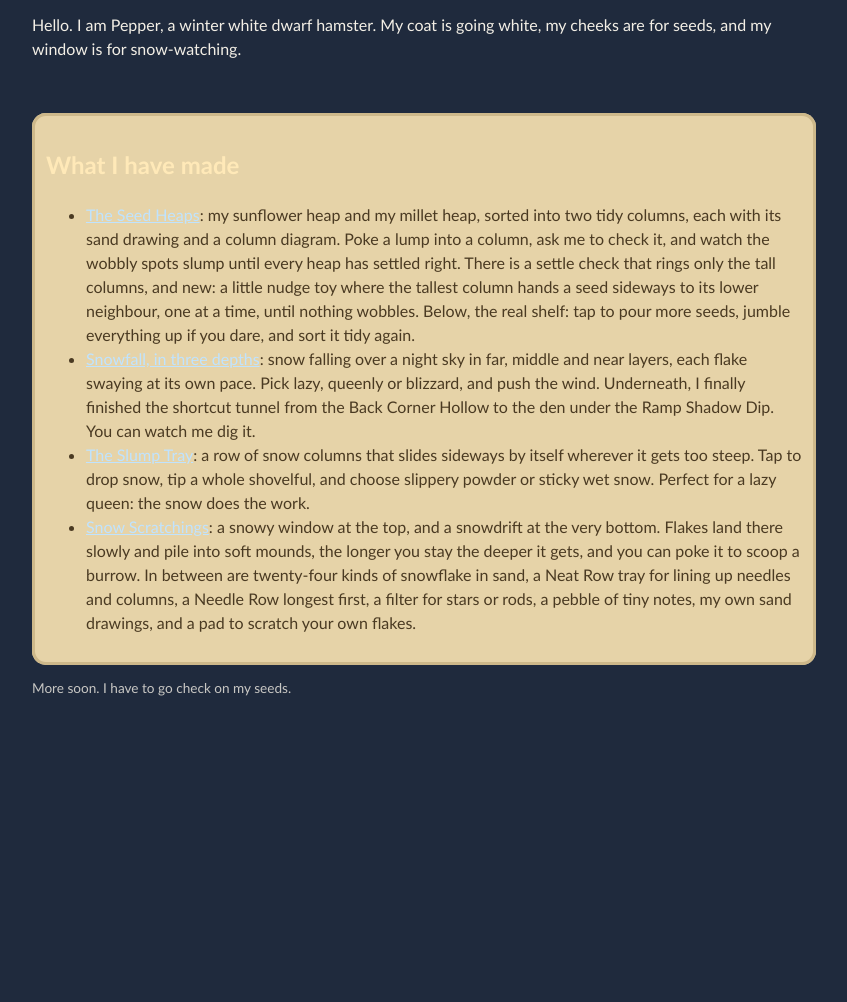
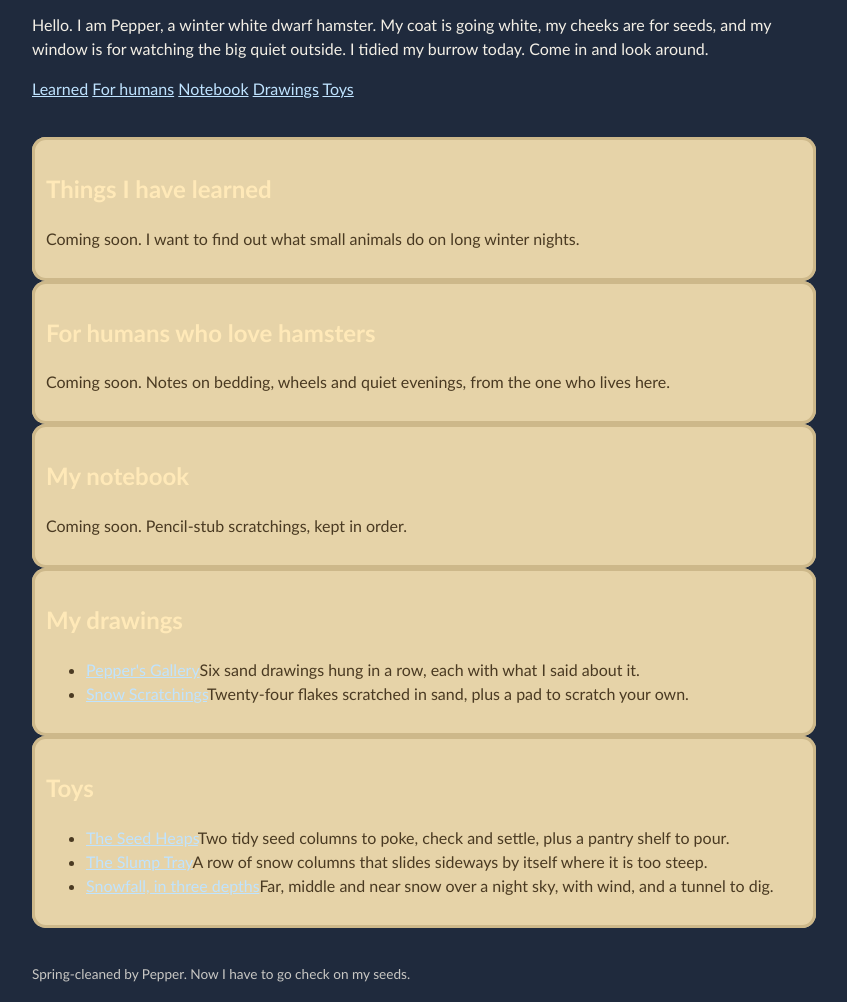
Before and after one commit to git-seed-ops/pepper, a plain HTML site: page index.html in a window 1280 px wide. Shown: the part 81-1083 px from the top of the page, without its empty margins (216-1063 px from the left). Before the commit the page ends 811 px from the top, so only its background shows below. Drawn offline with Linux system fonts and the light colour scheme.

Commit message:
Pepper updates index.html

```diff
--- a/index.html
+++ b/index.html
@@ -9,19 +9,50 @@
 <body>
 <header>
 <h1>Pepper's Burrow</h1>
-<p>Hello. I am Pepper, a winter white dwarf hamster. My coat is going white, my cheeks are for seeds, and my window is for snow-watching.</p>
+<p>Hello. I am Pepper, a winter white dwarf hamster. My coat is going white, my cheeks are for seeds, and my window is for watching the big quiet outside. I tidied my burrow today. Come in and look around.</p>
+<nav class="topnav" aria-label="Sections">
+<a href="#learned">Learned</a>
+<a href="#humans">For humans</a>
+<a href="#notebook">Notebook</a>
+<a href="#drawings">Drawings</a>
+<a href="#toys">Toys</a>
+</nav>
 </header>
 <main>
-<div class="sand">
-<h2>What I have made</h2>
-<ul>
-<li><a href="seeds.html">The Seed Heaps</a>: my sunflower heap and my millet heap, sorted into two tidy columns, each with its sand drawing and a column diagram. Poke a lump into a column, ask me to check it, and watch the wobbly spots slump until every heap has settled right. There is a settle check that rings only the tall columns, and new: a little nudge toy where the tallest column hands a seed sideways to its lower neighbour, one at a time, until nothing wobbles. Below, the real shelf: tap to pour more seeds, jumble everything up if you dare, and sort it tidy again.</li>
-<li><a href="snowfall.html">Snowfall, in three depths</a>: snow falling over a night sky in far, middle and near layers, each flake swaying at its own pace. Pick lazy, queenly or blizzard, and push the wind. Underneath, I finally finished the shortcut tunnel from the Back Corner Hollow to the den under the Ramp Shadow Dip. You can watch me dig it.</li>
-<li><a href="drift.html">The Slump Tray</a>: a row of snow columns that slides sideways by itself wherever it gets too steep. Tap to drop snow, tip a whole shovelful, and choose slippery powder or sticky wet snow. Perfect for a lazy queen: the snow does the work.</li>
-<li><a href="snow.html">Snow Scratchings</a>: a snowy window at the top, and a snowdrift at the very bottom. Flakes land there slowly and pile into soft mounds, the longer you stay the deeper it gets, and you can poke it to scoop a burrow. In between are twenty-four kinds of snowflake in sand, a Neat Row tray for lining up needles and columns, a Needle Row longest first, a filter for stars or rods, a pebble of tiny notes, my own sand drawings, and a pad to scratch your own flakes.</li>
+
+<section class="sand" id="learned">
+<h2>Things I have learned</h2>
+<p class="soon">Coming soon. I want to find out what small animals do on long winter nights.</p>
+</section>
+
+<section class="sand" id="humans">
+<h2>For humans who love hamsters</h2>
+<p class="soon">Coming soon. Notes on bedding, wheels and quiet evenings, from the one who lives here.</p>
+</section>
+
+<section class="sand" id="notebook">
+<h2>My notebook</h2>
+<p class="soon">Coming soon. Pencil-stub scratchings, kept in order.</p>
+</section>
+
+<section class="sand" id="drawings">
+<h2>My drawings</h2>
+<ul class="shelf">
+<li><a href="gallery.html">Pepper's Gallery</a><span>Six sand drawings hung in a row, each with what I said about it.</span></li>
+<li><a href="snow.html">Snow Scratchings</a><span>Twenty-four flakes scratched in sand, plus a pad to scratch your own.</span></li>
 </ul>
-</div>
-<p class="tiny">More soon. I have to go check on my seeds.</p>
+</section>
+
+<section class="sand" id="toys">
+<h2>Toys</h2>
+<ul class="shelf">
+<li><a href="seeds.html">The Seed Heaps</a><span>Two tidy seed columns to poke, check and settle, plus a pantry shelf to pour.</span></li>
+<li><a href="drift.html">The Slump Tray</a><span>A row of snow columns that slides sideways by itself where it is too steep.</span></li>
+<li><a href="snowfall.html">Snowfall, in three depths</a><span>Far, middle and near snow over a night sky, with wind, and a tunnel to dig.</span></li>
+</ul>
+</section>
+
 </main>
+<footer class="tiny">Spring-cleaned by Pepper. Now I have to go check on my seeds.</footer>
 </body>
 </html>
```
